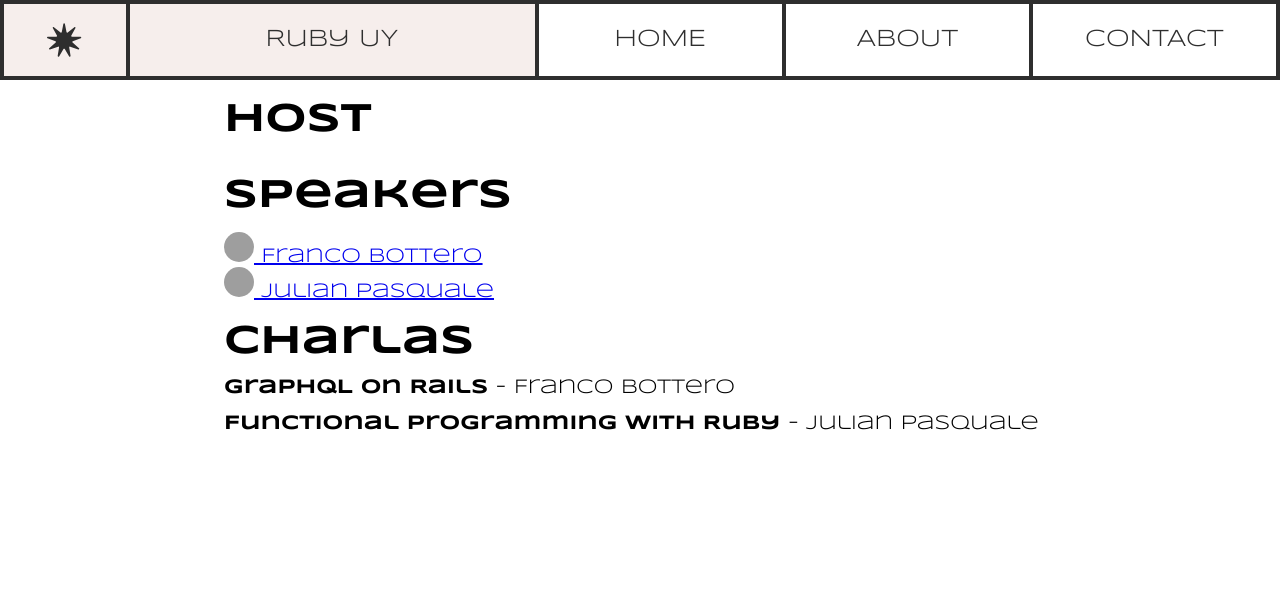
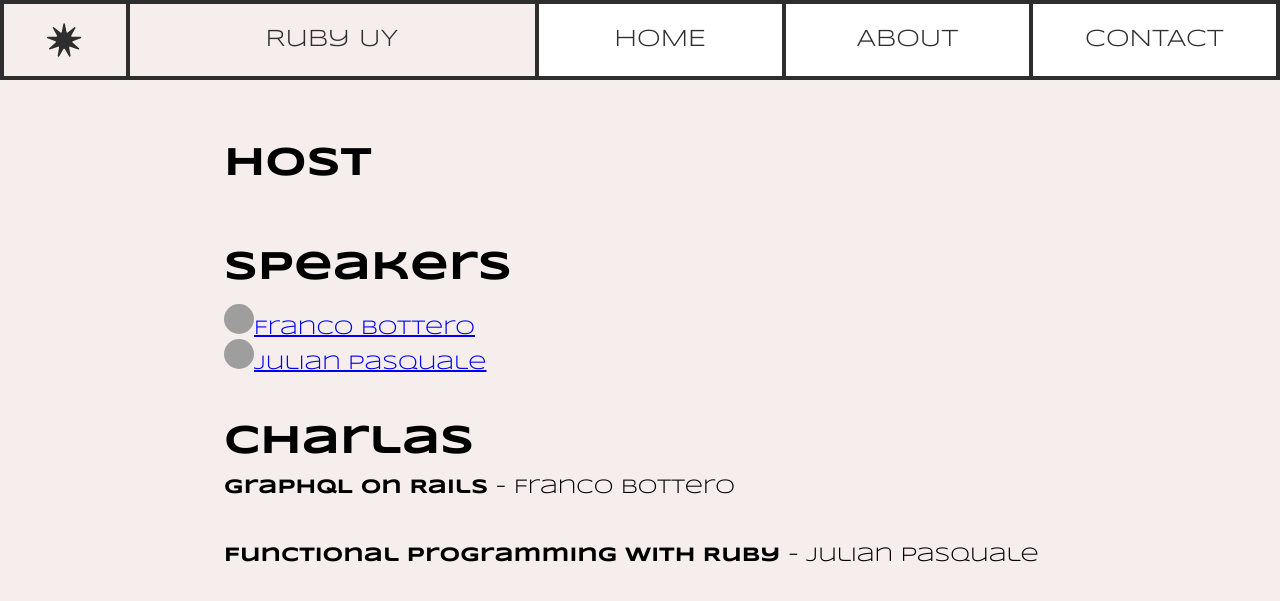
Before and after one commit to rubyuy/ruby.uy, a Jekyll site: the page built from _meetups/2022-10-13-decemberlabs.md, in a window 1280 px wide. Shown: the top 601 px of the page. Built offline with Jekyll 4.4.1, drawn with Linux system fonts in a browser that asks for light colours; grey boxes are pictures that could not be loaded.

Commit message:
Improve meetup show styles

```diff
--- a/_layouts/meetup.html
+++ b/_layouts/meetup.html
@@ -20,8 +20,7 @@
                   <li>
                     {% if site.data.people[speaker].github %}
                       <a href="https://github.com/{{ site.data.people[speaker].github }}">
-                        <img src="https://github.com/{{ site.data.people[speaker].github }}.png?size=30" alt="{{ site.data.people[speaker].name }}" style="border-radius: 50%; width: 30px"/>
-                        {{ site.data.people[speaker].name }}
+                        <img src="https://github.com/{{ site.data.people[speaker].github }}.png?size=30" alt="{{ site.data.people[speaker].name }}" style="border-radius: 50%; width: 30px"/>{{ site.data.people[speaker].name }}
                       </a>
                     {% else %}
                       {{ site.data.people[speaker].name }}
@@ -35,6 +34,7 @@
           <section>
             <h2>Charlas</h2>
             {% for talk in page.talks %}
+              <div class="talk">
                 {% assign speakers = "" | split: ',' %}
                 {% for speaker in talk.speakers %}
                   {% assign speakers = speakers | push: site.data.people[speaker].name %}
@@ -51,6 +51,7 @@
                     <iframe src="{{ talk.slides }}" frameborder="0" allowfullscreen="true" mozallowfullscreen="true" webkitallowfullscreen="true"></iframe></br>
                   {% endif %}
                 </div>
+              </div>
             {% endfor %}
           </section>
         <section> {{ content }} </section>
--- a/_sass/application.scss
+++ b/_sass/application.scss
@@ -1,5 +1,6 @@
 body {
   font-family: 'Syncopate', sans-serif;
+  background-color: #F6EEEC;
 }
 
 h1 {
--- a/_sass/view_meetup.scss
+++ b/_sass/view_meetup.scss
@@ -11,6 +11,11 @@
     margin-top: 1.25rem;
     display: flex;
     flex-direction: column;
+    margin-bottom: 3rem;
+
+    &:first-child {
+      margin-top: 4rem;
+    }
   }
 
   a {
@@ -47,4 +52,8 @@
       height: 100%;
     }
   }
+
+  .talk {
+    margin-bottom: 2rem;
+  }
 }
```
Lines whose indentation alone changed are shown as unchanged.
